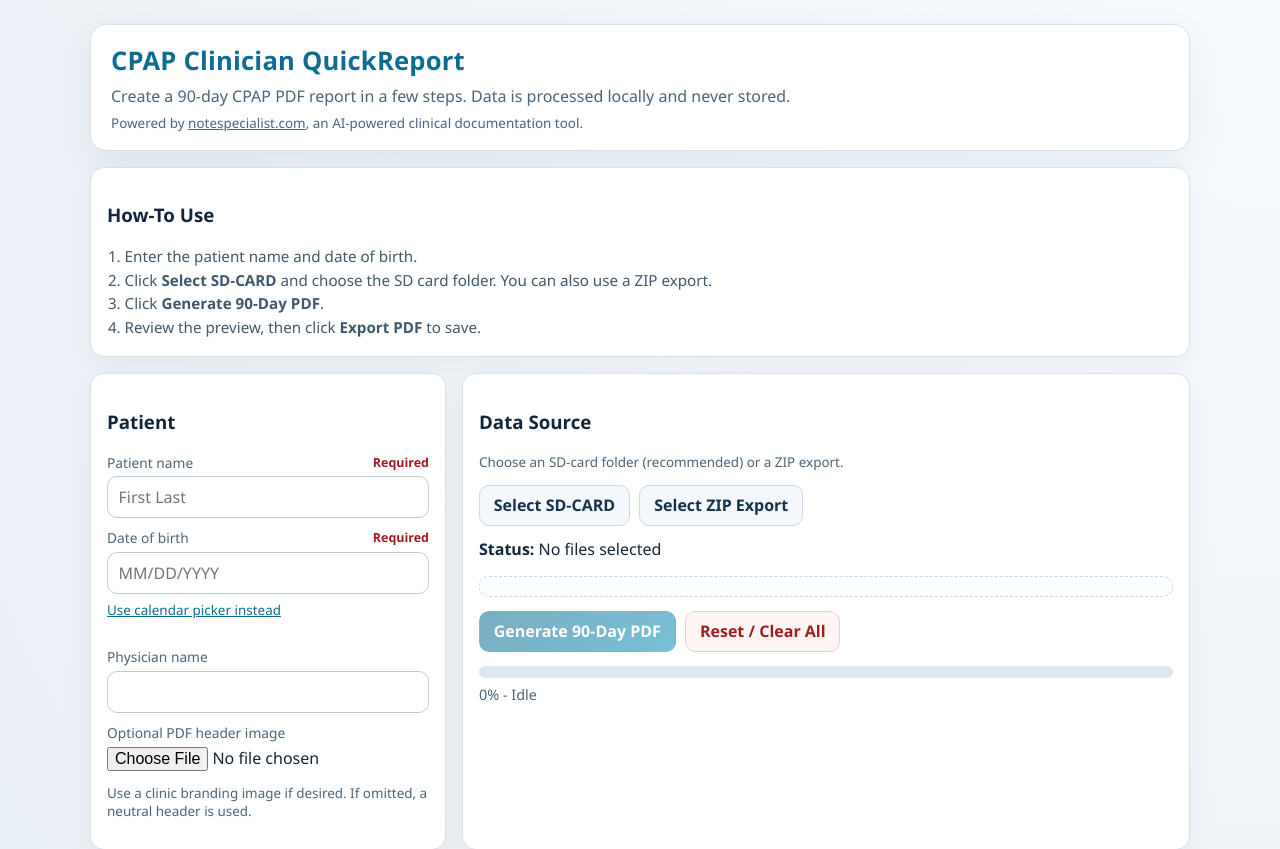
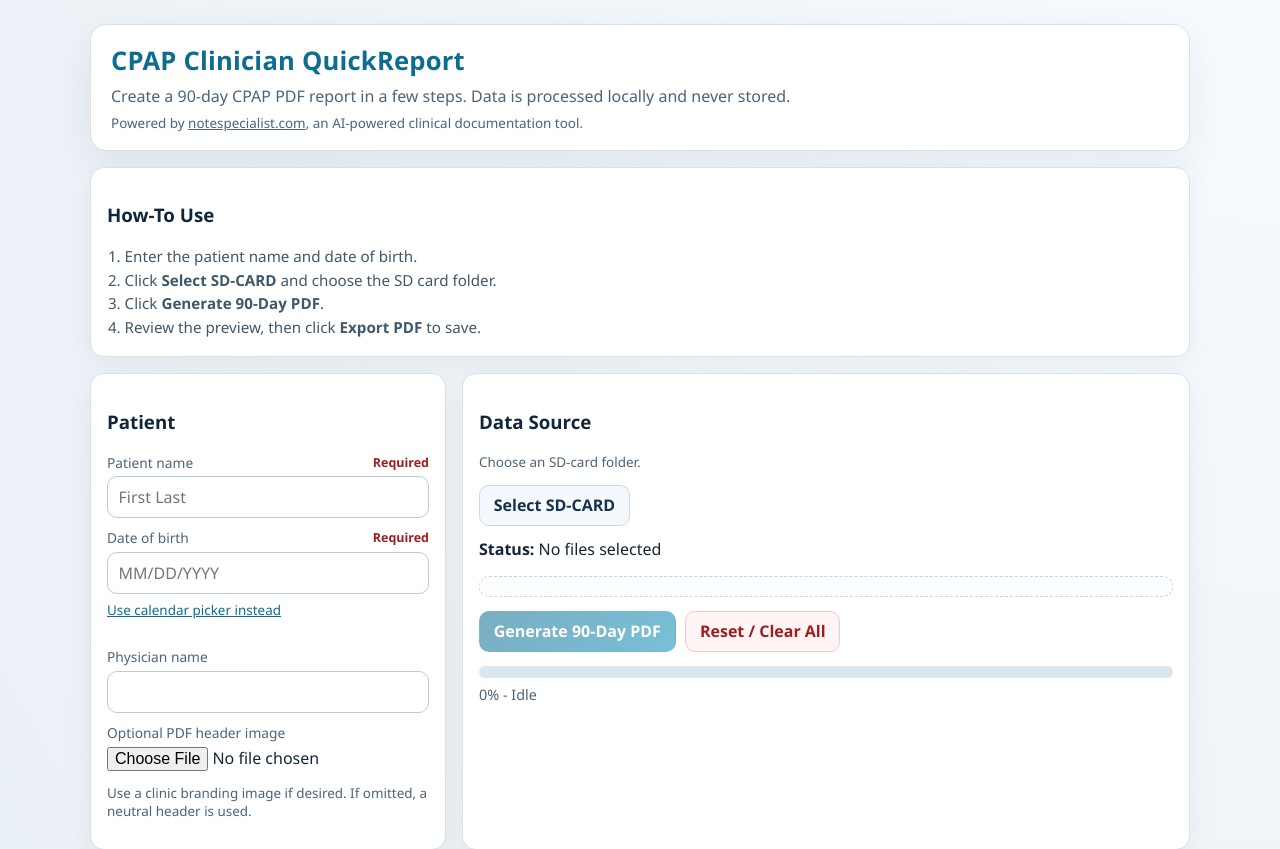
Before and after one commit to Cruxad0/CPAP-QuickReport, a Next.js app: page / in a window 1280 px wide. Shown: the top 849 px of the page. Built offline with nearby package versions, Linux system fonts and the light colour scheme.

Commit message:
Add files via upload

```diff
--- a/components/quick-report-app.tsx
+++ b/components/quick-report-app.tsx
@@ -670,7 +670,7 @@ export function QuickReportApp() {
           <h3>How-To Use</h3>
           <ol className="usage-steps">
             <li>Enter the patient name and date of birth.</li>
-            <li>Click <strong>Select SD-CARD</strong> and choose the SD card folder. You can also use a ZIP export.</li>
+            <li>Click <strong>Select SD-CARD</strong> and choose the SD card folder.</li>
             <li>Click <strong>Generate 90-Day PDF</strong>.</li>
             <li>Review the preview, then click <strong>Export PDF</strong> to save.</li>
           </ol>
@@ -798,7 +798,7 @@ export function QuickReportApp() {
         <article className={`card col-8 ${isDataSourceLoading ? "card-loading" : ""}`} aria-busy={isDataSourceLoading}>
           {isDataSourceLoading ? <div className="loading-overlay">Loading data. Please wait...</div> : null}
           <h3>Data Source</h3>
-          <p className="subtle">Choose an SD-card folder (recommended) or a ZIP export.</p>
+          <p className="subtle">Choose an SD-card folder.</p>
 
           <div className="actions">
             <button
@@ -810,16 +810,6 @@ export function QuickReportApp() {
               disabled={isDataSourceLoading}
             >
               Select SD-CARD
-            </button>
-            <button
-              className="btn btn-secondary"
-              onClick={() => {
-                beginSourceSelection("zip");
-                zipInputRef.current?.click();
-              }}
-              disabled={isDataSourceLoading}
-            >
-              Select ZIP Export
             </button>
           </div>
 
--- a/lib/parser.ts
+++ b/lib/parser.ts
@@ -1505,7 +1505,9 @@ export async function buildQuickReportMetrics(request: ParseRequest): Promise<Qu
     .filter((v): v is number => typeof v === "number" && Number.isFinite(v));
 
   const daysWithData = dayMap.size;
+  const daysWithUsage = usageValues.length;
   const compliantDays = usageValues.filter((u) => u >= 4).length;
+  const complianceBaseDays = Math.max(1, daysWithUsage);
   const avgUsageHours = usageValues.length > 0 ? usageValues.reduce((a, b) => a + b, 0) / usageValues.length : null;
   const avgAhi = ahiValues.length > 0 ? ahiValues.reduce((a, b) => a + b, 0) / ahiValues.length : null;
   const avgResidualApneas =
@@ -1551,9 +1553,10 @@ export async function buildQuickReportMetrics(request: ParseRequest): Promise<Qu
     dateRangeEnd: formatDateHuman(toIsoDate(windowEnd)),
     daysInWindow: 90,
     daysWithData,
+    daysWithUsage,
     usageDaysPercent: finite((daysWithData / 90) * 100),
     compliantDays,
-    compliancePercent: finite((compliantDays / 90) * 100),
+    compliancePercent: finite((compliantDays / complianceBaseDays) * 100),
     avgUsageHours: avgUsageHours === null ? null : finite(avgUsageHours),
     avgAhi: avgAhi === null ? null : finite(avgAhi),
     avgResidualApneas: avgResidualApneas === null ? null : finite(avgResidualApneas),
--- a/lib/pdf.ts
+++ b/lib/pdf.ts
@@ -365,8 +365,8 @@ export async function buildPdfReport(report: QuickReportMetrics, headerDataUrl?:
       ["Date range", `${report.dateRangeStart} to ${report.dateRangeEnd}`],
       ["Days with data", `${report.daysWithData} / ${report.daysInWindow}`],
       ["Usage days (% of range)", `${report.usageDaysPercent.toFixed(1)}%`],
-      ["Compliant days (>= 4h)", `${report.compliantDays} / ${report.daysInWindow}`],
-      ["Compliance (% of range)", `${report.compliancePercent.toFixed(1)}%`],
+      ["Compliant days (>= 4h)", `${report.compliantDays} / ${report.daysWithUsage}`],
+      ["Compliance (% of usage days)", `${report.compliancePercent.toFixed(1)}%`],
       ["Avg usage per day", report.avgUsageHours === null ? NO_DATA_FALLBACK : `${valueText(report.avgUsageHours)} h`],
       ["Avg AHI", valueText(report.avgAhi)],
       ["95th AHI", valueText(report.ahi95th)],
--- a/lib/types.ts
+++ b/lib/types.ts
@@ -41,6 +41,7 @@ export interface QuickReportMetrics {
   dateRangeEnd: string;
   daysInWindow: number;
   daysWithData: number;
+  daysWithUsage: number;
   usageDaysPercent: number;
   compliantDays: number;
   compliancePercent: number;
```
